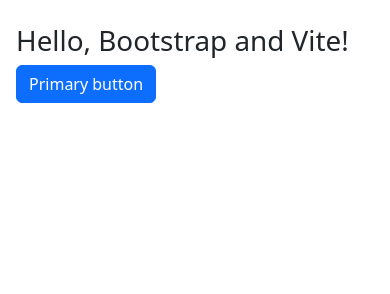
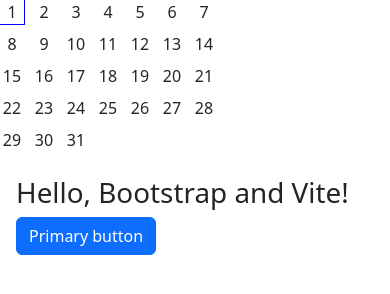
Before and after one commit to PedroHurtado/bootstrapview, a website built with Vite: page src/index.html in a window 390 px wide. Built offline with nearby package versions, Linux system fonts and the light colour scheme.

Commit message:
responsive design

```diff
--- /dev/null
+++ b/doc/link.txt
@@ -0,0 +1 @@
+https://en.wikipedia.org/wiki/Flash_of_unstyled_content
--- a/src/index.html
+++ b/src/index.html
@@ -5,8 +5,58 @@
     <meta name="viewport" content="width=device-width, initial-scale=1">
     <title>Bootstrap w/ Vite</title>
     <script type="module" src="./js/main.js"></script>
+    <style>
+      .calendar{
+        display: grid;
+        grid-template-columns: repeat(7,1.5rem);
+        gap:0.5rem;
+      }
+      .day{
+        display: flex;
+        justify-content: center;
+        align-items: center;
+        width: 1.5rem;
+        height: 1.5rem;
+      }
+      .day:hover{
+        outline: 1px solid blue;
+      }
+    </style>
   </head>
   <body>
+    <div class="calendar">
+      <div class="day">1</div>
+      <div class="day">2</div>
+      <div class="day">3</div>
+      <div class="day">4</div>
+      <div class="day">5</div>
+      <div class="day">6</div>
+      <div class="day">7</div>
+      <div class="day">8</div>
+      <div class="day">9</div>
+      <div class="day">10</div>
+      <div class="day">11</div>
+      <div class="day">12</div>
+      <div class="day">13</div>
+      <div class="day">14</div>
+      <div class="day">15</div>
+      <div class="day">16</div>
+      <div class="day">17</div>
+      <div class="day">18</div>
+      <div class="day">19</div>
+      <div class="day">20</div>
+      <div class="day">21</div>
+      <div class="day">22</div>
+      <div class="day">23</div>
+      <div class="day">24</div>
+      <div class="day">25</div>
+      <div class="day">26</div>
+      <div class="day">27</div>
+      <div class="day">28</div>
+      <div class="day">29</div>
+      <div class="day">30</div>
+      <div class="day">31</div>
+    </div>
     <div class="container py-4 px-3 mx-auto">
       <h1>Hello, Bootstrap and Vite!</h1>
       <button class="btn btn-primary">Primary button</button>
```
Also changed, not shown: doc/domcontenloaded.txt (added, +18 -0 lines), doc/responsive.desing.txt (added, +47 -0 lines).
